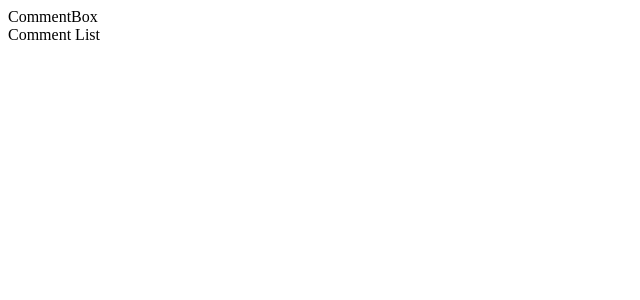
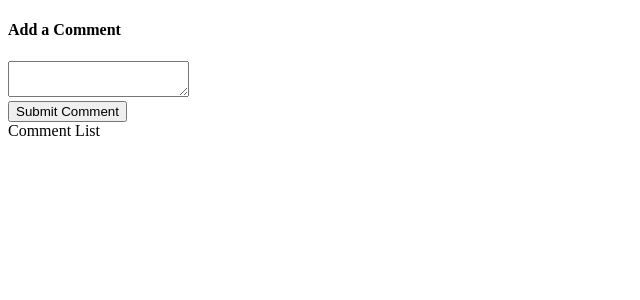
Before and after one commit to sleeplesseditor/ReactJestCommentForm, a React (Create React App) app: page / in a window 1280 px wide. Shown: the top 300 px of the page, without its empty margins (0-640 px from the left). Built offline with nearby package versions, Linux system fonts and the light colour scheme.

Commit message:
Further test setup

```diff
--- a/src/components/App.js
+++ b/src/components/App.js
@@ -1,6 +1,6 @@
 import React from 'react';
-import CommentBox from './CommentBox';
-import CommentList from './CommentList';
+import CommentBox from 'components/CommentBox';
+import CommentList from 'components/CommentList';
 
 export default () => {
     return (
--- a/src/components/CommentBox.js
+++ b/src/components/CommentBox.js
@@ -1,9 +1,17 @@
-import React from 'react';
+import React, { Component } from 'react';
 
-export default () => {
-    return (
-        <div>
-            CommentBox
-        </div>
-    );
+class CommenBox extends Component {
+    render() {
+        return (
+            <form>
+                <h4>Add a Comment</h4>
+                <textarea />
+                <div>
+                    <button>Submit Comment</button>
+                </div>
+            </form>
+        );
+    }
 }
+
+export default CommenBox;
--- a/src/index.js
+++ b/src/index.js
@@ -1,7 +1,7 @@
 import React from 'react';
 import ReactDOM from 'react-dom';
 
-import App from './components/App';
+import App from 'components/App';
 
 ReactDOM.render(<App />,
     document.querySelector('#root'));
```
Also changed, not shown: 2 other files (tests, documents, lock files or other folders).
